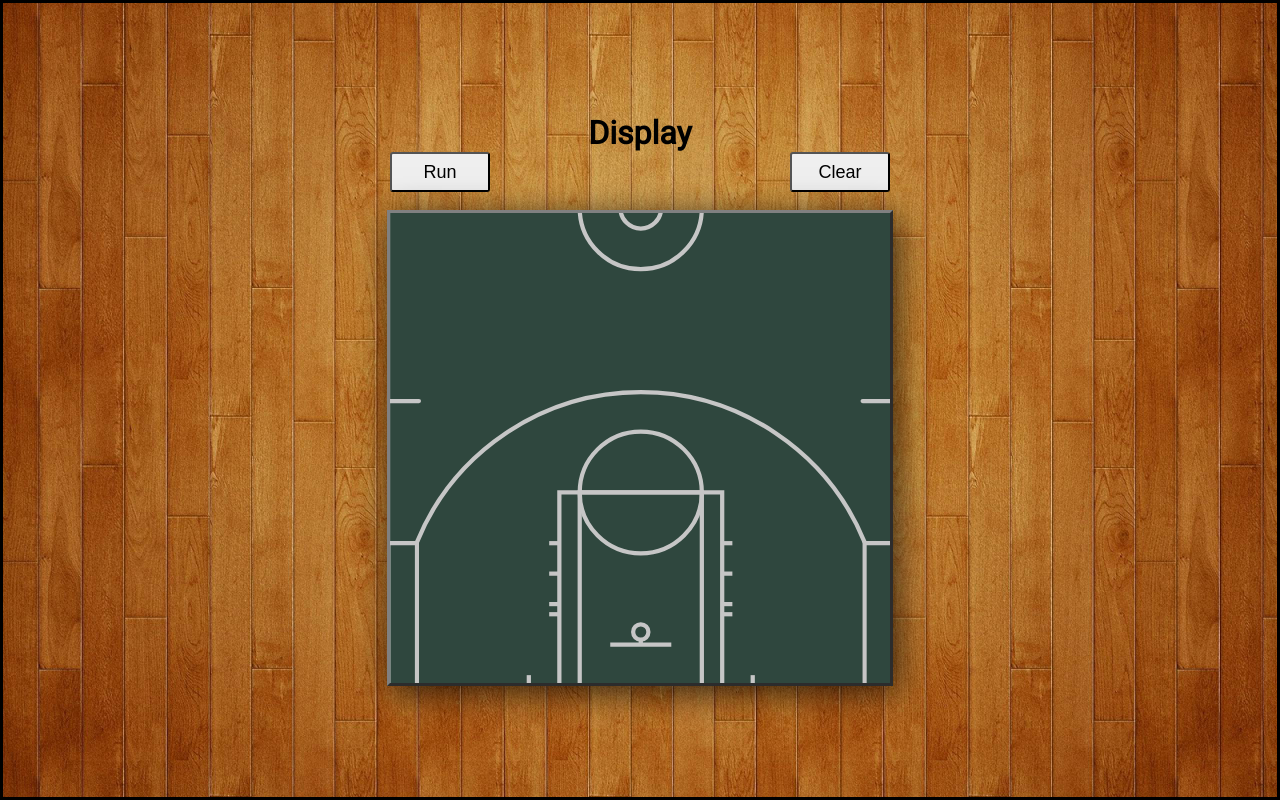
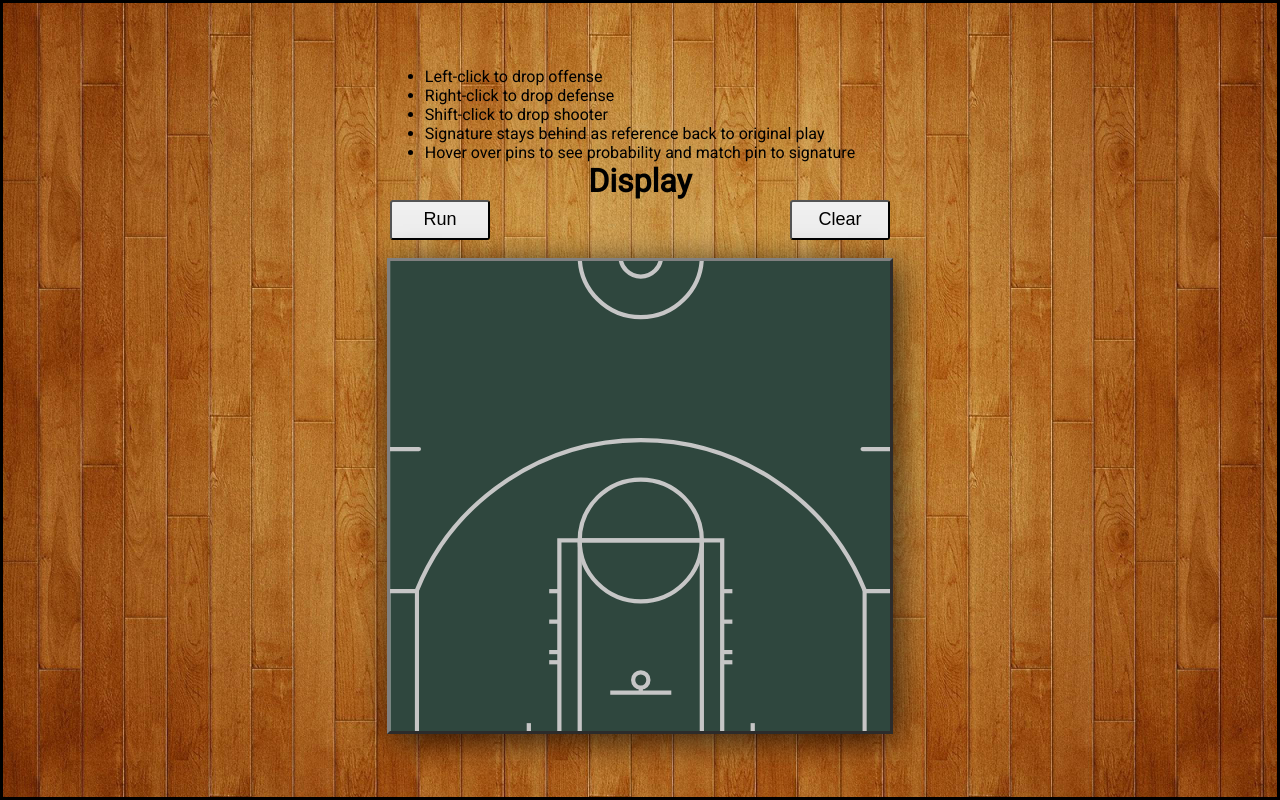
Before and after one commit to riders994/ReboundWebApp, a Flask app: page / in a window 1280 px wide. Run offline with Flask 2, Linux system fonts and the light colour scheme; parts of the project's set-up code (start-up, migrations or seed data) failed here and were passed over; some libraries are stand-ins or nearby versions.

Commit message:
added instructions to index.html

```diff
--- a/templates/index.html
+++ b/templates/index.html
@@ -9,6 +9,13 @@
 </head>
 <body>
   <div id="container">
+    <ul>
+      <li>Left-click to drop offense</li>
+      <li>Right-click to drop defense</li>
+      <li>Shift-click to drop shooter</li>
+      <li>Signature stays behind as reference back to original play</li>
+      <li>Hover over pins to see probability and match pin to signature</li>
+    </ul>
     <h1 id="banner">Display</h1>
     <div id="ctrlpanel">
       <button id="run">Run</button>
```
